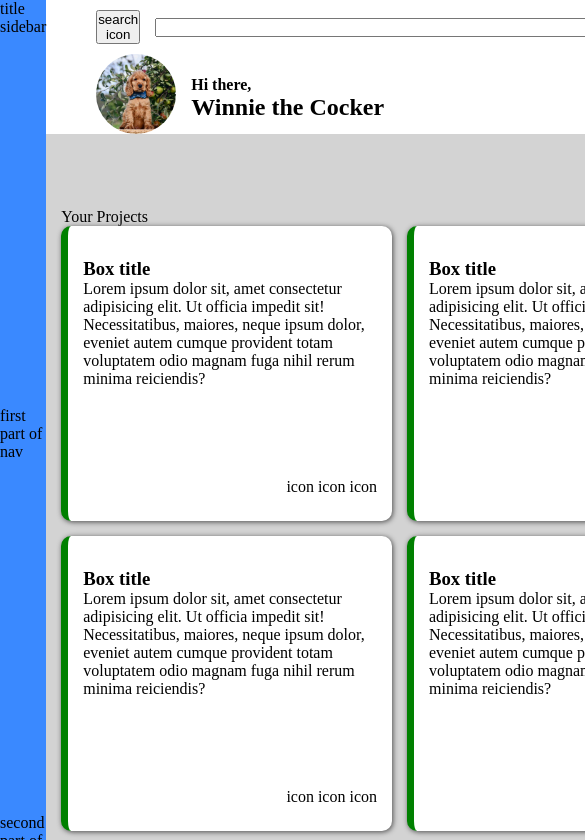
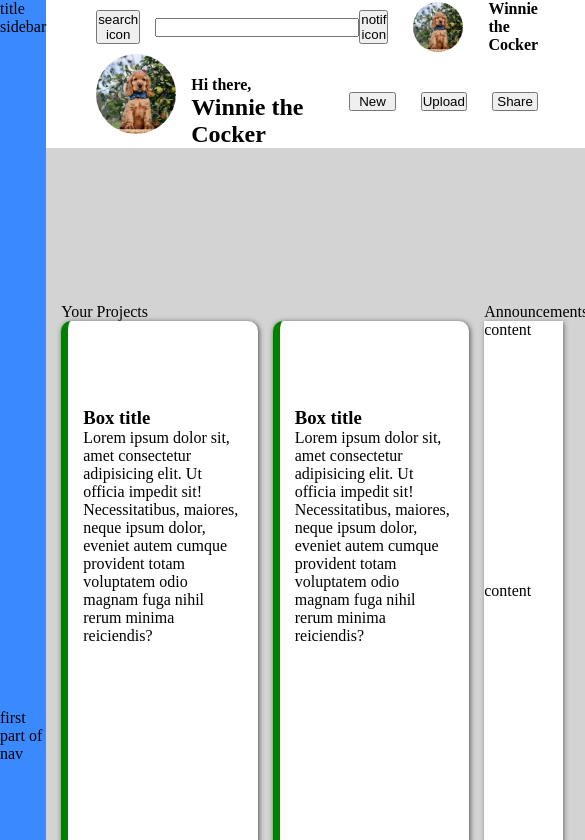
Before and after one commit to ktavean/dashboard, a plain HTML site: page index.html in a window 390 px wide. Shown: the top 840 px of the page, 585 px wide, since content can reach past the window. Drawn offline with Linux system fonts and the light colour scheme.

Commit message:
search bar clamp

```diff
--- a/index.html
+++ b/index.html
@@ -10,8 +10,8 @@
             <div id="header">
                 <div id="header-top">
                     <div id="search">
-                        <button id="searchbut" type="button">search icon</button>
-                        <input id="searchbar" type="text">
+                        <button type="button">search icon</button>
+                        <input type="text">
                     </div>
                     <div id="profile">
                         <button id="notifbut" type="button">notif icon</button>
--- a/style.css
+++ b/style.css
@@ -47,7 +47,7 @@
 
 #header-top input {
     width: 800px;
-    width: clamp(500px, 40vw, 1000px);
+    width: clamp(200px, 40vw, 1000px);
 }
 
 #header-top #profile {
```
